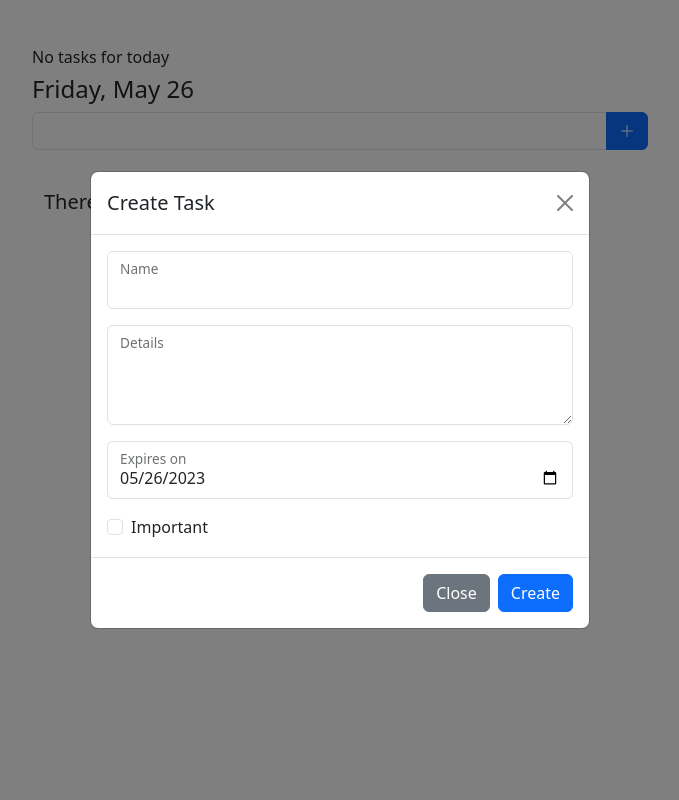
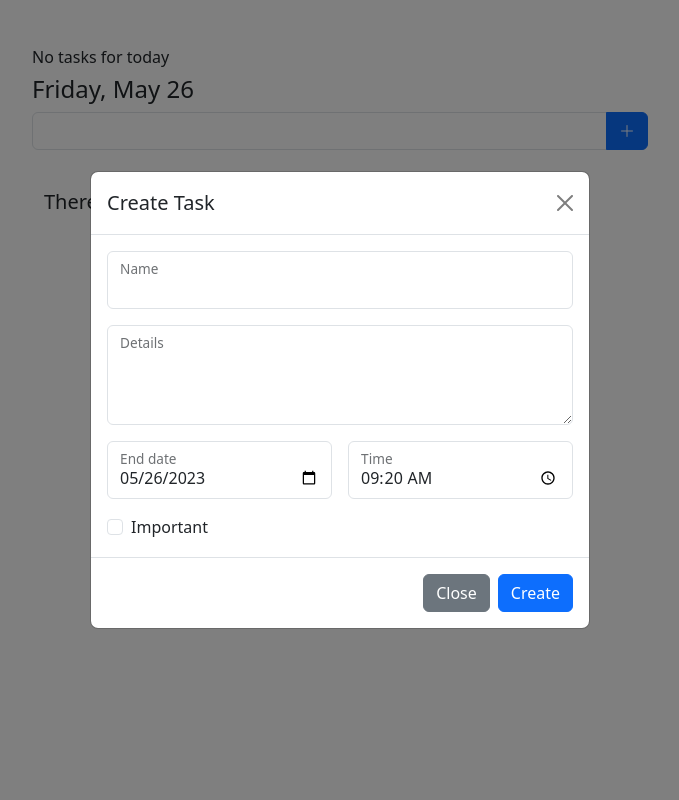
Before and after one commit to jp72924/todo, a Django app: page /list/ in a window 1280 px wide, after a click that opens the changed part. Shown: the whole page, without its empty margins (300-979 px from the left). Run offline with Django 4.2, Linux system fonts and the light colour scheme; data that the repository does not hold is empty.

Commit message:
Improved prioritization of tasks, added integration for boostrap popovers, added feature to display the remaining or overdue time of a task, added an additional field for more accuracy by specifying the time when adding a task

```diff
--- a/list/models.py
+++ b/list/models.py
@@ -6,12 +6,6 @@ class PendingManager(models.Manager):
 
     def get_queryset(self):
         return super().get_queryset().filter(status=Task.Status.PENDING)
-
-
-class PriotityManager(models.Manager):
-
-    def get_queryset(self):
-        return super().get_queryset().filter(important=True)
 
 
 class Task(models.Model):
@@ -26,27 +20,26 @@ class Task(models.Model):
         choices=Status.choices,
         default=Status.PENDING)
 
-    created_at = models.DateField(auto_now_add=True)
-    due_date = models.DateField(default=localtime())
+    created_at = models.DateTimeField(auto_now_add=True)
+    end_date = models.DateTimeField(default=localtime())
 
     important = models.BooleanField(default=False)
 
     objects = models.Manager()
     pending = PendingManager()
-    priority = PriotityManager()
 
     def is_overdue(self):
         now = localtime()
-        return self.due_date < now.date()
+        return self.end_date < now
 
     def time_left(self):
         now = localtime()
-        return self.due_date - now.date()
+        return self.end_date - now
 
     class Meta:
-        ordering = ['due_date']
+        ordering = ['end_date']
         indexes = [
-            models.Index(fields=['due_date'])
+            models.Index(fields=['end_date'])
         ]
 
     def __str__(self):
--- /dev/null
+++ b/list/static/css/popovers.css
@@ -0,0 +1,17 @@
+.secondary-popover {
+  --bs-popover-max-width: 200px;
+  --bs-popover-border-color: var(--bs-secondary);
+  --bs-popover-header-bg: var(--bs-secondary);
+  --bs-popover-header-color: var(--bs-white);
+  --bs-popover-body-padding-x: 1rem;
+  --bs-popover-body-padding-y: .5rem;
+}
+
+.warning-popover {
+  --bs-popover-max-width: 200px;
+  --bs-popover-border-color: var(--bs-warning);
+  --bs-popover-header-bg: var(--bs-warning);
+  --bs-popover-header-color: var(--bs-black);
+  --bs-popover-body-padding-x: 1rem;
+  --bs-popover-body-padding-y: .5rem;
+}
--- /dev/null
+++ b/list/static/js/popovers.js
@@ -0,0 +1,2 @@
+const popoverTriggerList = document.querySelectorAll('[data-bs-toggle="popover"]');
+const popoverList = [...popoverTriggerList].map(popoverTriggerEl => new bootstrap.Popover(popoverTriggerEl));
--- a/list/templates/base.html
+++ b/list/templates/base.html
@@ -16,6 +16,7 @@
 
 	<!-- Own styles -->
 	<link rel="stylesheet" type="text/css" href="{% static 'css/styles.css' %}">
+	<link rel="stylesheet" type="text/css" href="{% static 'css/popovers.css' %}">
 
 </head>
 <body>
@@ -23,8 +24,15 @@
 	    <!-- view content -->
 	{% endblock content %}
 
+	<!-- Popper v2.11 Scripts -->
+
+	<script src="https://cdn.jsdelivr.net/npm/@popperjs/core@2.11.7/dist/umd/popper.min.js" integrity="sha384-zYPOMqeu1DAVkHiLqWBUTcbYfZ8osu1Nd6Z89ify25QV9guujx43ITvfi12/QExE" crossorigin="anonymous"></script>
+
 	<!-- Boostrap v5.3 Scripts -->
 
 	<script src="https://cdn.jsdelivr.net/npm/bootstrap@5.3.0-alpha3/dist/js/bootstrap.bundle.min.js" integrity="sha384-ENjdO4Dr2bkBIFxQpeoTz1HIcje39Wm4jDKdf19U8gI4ddQ3GYNS7NTKfAdVQSZe" crossorigin="anonymous"></script>
+
+	<!-- Own scripts -->
+	<script src="{% static 'js/popovers.js' %}"></script>
 </body>
 </html>
--- a/list/templates/list/task_list.html
+++ b/list/templates/list/task_list.html
@@ -14,13 +14,61 @@
 				</div>
 			</div>
 			<div class="container">
+			{% if pending %}
+				<h5>Pending</h5>
+			{% for task in pending %}
+				<div class="row mb-2">
+					<div class="card">
+						<div class="card-body">
+							<h6 class="card-title">
+								<a class="text-decoration-none" href="#collapse-pending-{{ forloop.counter }}" data-bs-toggle="collapse" role="button" aria-expanded="false" aria-controls="collapse-pending-{{ forloop.counter }}">{{ task.title }}</a>
+								<span class="text-secondary m-1" style="font-size: 0.8rem"><a tabindex="0" class="link-secondary link-offset-2 link-underline-opacity-25 link-underline-opacity-100-hover" role="button" data-bs-toggle="popover" data-bs-custom-class="warning-popover" data-bs-trigger="focus" data-bs-title="Time left" data-bs-content="{{ task.end_date|timeuntil }}"><i class="bi-clock"></i> {{ task.end_date|date:"Y-m-d | H:m" }}</a></span>
+							</h6>
+							<div class="container-fluid p-0">
+								{% if task.status == 'success' %}
+								<span class="badge text-bg-primary">Success</span>
+								{% else %}
+								<span class="badge text-bg-danger">Pending</span>
+								{% endif %}
+
+								{% if task.important %}
+								<span class="badge text-bg-warning">Important</span>
+								{% endif %}
+							</div>
+							<div class="collapse mt-3" id="collapse-pending-{{ forloop.counter }}">
+								<p class="card-text">{{ task.descrip }}</p>
+								<div class="d-flex justify-content-end">
+									<div class="btn-group btn-group-sm p-1">
+										<button type="button" class="btn btn-danger active"><i class="bi bi-trash"></i></button>
+										<button type="button" class="btn btn-danger" onclick="location.assign('{% url 'task_delete' task.id %}')">Delete</button>
+									</div>
+									<div class="btn-group btn-group-sm p-1">
+										{% if task.status == 'success' %}
+										<button type="button" class="btn btn-primary active"><i class="bi bi-x-lg"></i></button>
+										<button type="button" class="btn btn-primary" onclick="location.assign('{% url 'task_toggle' task.id %}')">Unmark</button>
+										{% else %}
+										<button type="button" class="btn btn-outline-primary active"><i class="bi bi-check-lg"></i></button>
+										<button type="button" class="btn btn-outline-primary" onclick="location.assign('{% url 'task_toggle' task.id %}')">Mark</button>
+										{% endif %}
+									</div>
+								</div>
+							</div>
+						</div>
+					</div>
+				</div>
+			{% endfor %}
+			{% endif %}
+			<br>
 			{% if overdue %}
 				<h5>Overdue</h5>
 			{% for task in overdue %}
 				<div class="row mb-2">
 					<div class="card">
 						<div class="card-body">
-							<h6 class="card-title"><a class="text-decoration-none" href="#collapse-overdue-{{ forloop.counter }}" data-bs-toggle="collapse" role="button" aria-expanded="false" aria-controls="collapse-overdue-{{ forloop.counter }}">{{ task.title }}</a> <span class="text-secondary m-1" style="font-size: 0.8rem"><i class="bi-clock"></i> {{ task.due_date|date:"Y-m-d" }}</span></h6>
+							<h6 class="card-title">
+								<a class="text-decoration-none" href="#collapse-overdue-{{ forloop.counter }}" data-bs-toggle="collapse" role="button" aria-expanded="false" aria-controls="collapse-overdue-{{ forloop.counter }}">{{ task.title }}</a>
+								<span class="text-secondary m-1" style="font-size: 0.8rem"><a tabindex="0" class="link-secondary link-offset-2 link-underline-opacity-25 link-underline-opacity-100-hover" role="button" data-bs-toggle="popover" data-bs-custom-class="secondary-popover" data-bs-trigger="focus" data-bs-title="Time expired" data-bs-content="{{ task.end_date|timesince }}"><i class="bi-clock"></i> {{ task.end_date|date:"Y-m-d | H:m" }}</a></span>
+							</h6>
 							<div class="container-fluid p-0">
 								{% if task.status == 'success' %}
 								<span class="badge text-bg-primary">Success</span>
@@ -125,9 +131,21 @@
 						<textarea class="form-control" id="descriptionTextarea" style="height: 100px" name="descrip"></textarea>
 						<label for="descriptionTextarea">Details</label>
 					</div>
-					<div class="form-floating mb-3">
-						<input type="date" class="form-control" id="expireInputDate" name="due-date" value="{% now "Y-m-d" %}">
-						<label for="expireInputDate">Expires on</label>
+					<div class="container-fluid">
+						<div class="d-flex gap-3 row mb-3">
+							<div class="col p-0">
+								<div class="form-floating">
+									<input type="date" class="form-control" id="expireInputDate" name="end-date" value="{% now "Y-m-d" %}"  min="{% now "Y-m-d" %}" required>
+									<label for="expireInputDate">End date</label>
+								</div>
+							</div>
+							<div class="col p-0">
+								<div class="form-floating">
+									<input type="time" class="form-control" id="expireInputDate" name="end-time" value="{% now "H:i" %}" min="{% now "H:i" %}" required>
+									<label for="expireInputDate">Time</label>
+								</div>
+							</div>
+						</div>
 					</div>
 					<div class="form-check justify-content-center">
 						<input type="checkbox" class="form-check-input" id="importantCheck" name="important">
--- a/list/views.py
+++ b/list/views.py
@@ -1,14 +1,17 @@
 from django.shortcuts import get_object_or_404
 from django.shortcuts import redirect
 from django.shortcuts import render
+
 from .utils import localtime
 from .models import Task
 
+from datetime import datetime
+
 
 def task_list(request):
-    all_tasks = Task.pending.all()
-    tasks_overdue = [task for task in all_tasks if task.is_overdue()]
-    tasks_pending = list(set(all_tasks) - set(tasks_overdue))
+    now = localtime()
+    tasks_overdue = Task.pending.filter(end_date__lt=now).order_by('-important', '-end_date')
+    tasks_pending = Task.pending.filter(end_date__gte=now).order_by('-important')
     context = {'overdue': tasks_overdue, 'pending': tasks_pending, 'form_action': 'add/'}
     return render(request, 'list/task_list.html', context)
 
@@ -19,7 +22,15 @@ def task_create(request):
         task = Task()
         task.title = request.POST.get('title')
         task.descrip = request.POST.get('descrip')
-        task.due_date = request.POST.get('due-date') or now.date()
+
+        end_date = request.POST.get('end-date')
+        end_time = request.POST.get('end-time')
+
+        date_str = "{} {}".format(end_date, end_time)
+        date_fmt = "%Y-%m-%d %H:%M"
+        date_obj = datetime.strptime(date_str, date_fmt)
+
+        task.end_date = date_obj or now.date()
         if 'important' in request.POST:
             task.important = True
         task.save()
```
Also changed, not shown: other parts of list/templates/list/task_list.html (+1 -43 lines).
